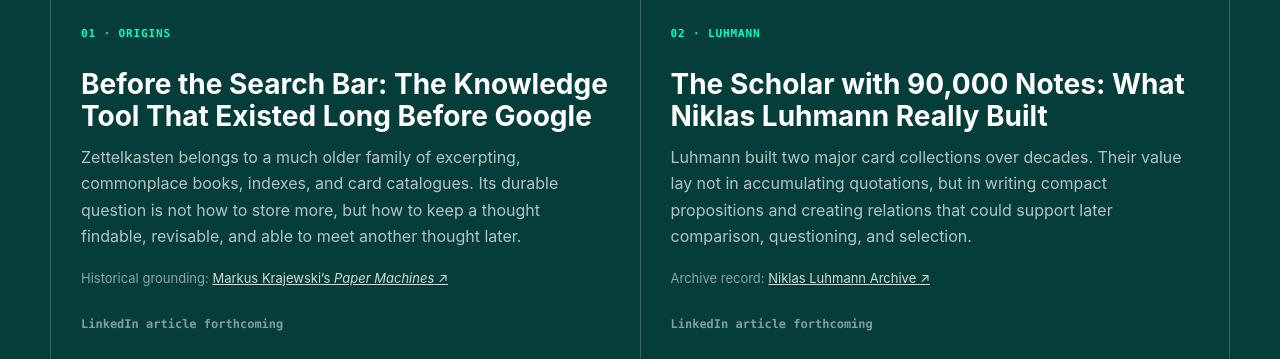
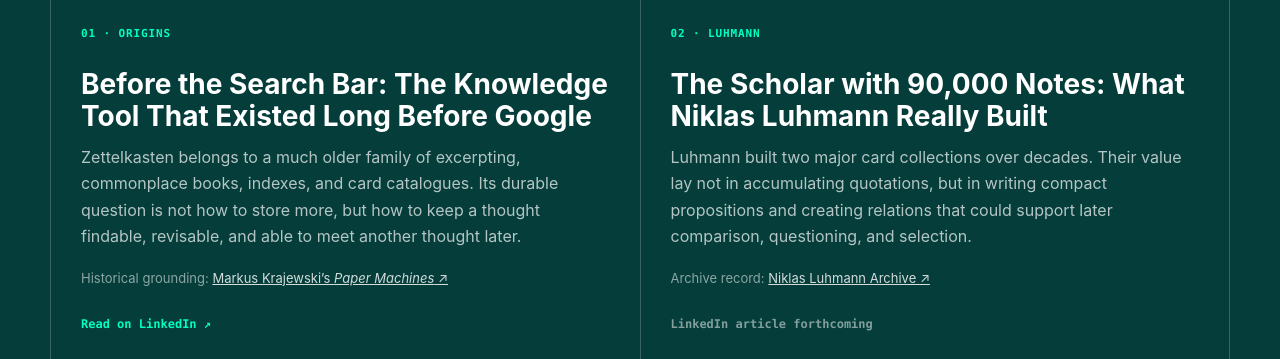
Before and after one commit to Puli-AI/RoamPrompt-Public, a website: page site/index.html in a window 1280 px wide. Shown: the part 7258-7617 px from the top of the page. Drawn offline with Linux system fonts and the light colour scheme.

Commit message:
Link first LinkedIn article (#22)

```diff
--- a/site/index.html
+++ b/site/index.html
@@ -49,7 +49,7 @@
 <section class="section articles" id="articles"><div class="shell"><p class="eyebrow pale">From the Slip Box to Responsible AI</p><h2>Four essays on how notes become a knowledge system.</h2>
 <p class="articles-intro">This research-grounded series begins with the centuries-old problem of external memory, moves through Niklas Luhmann and atomic notes, and arrives at a practical boundary for AI: accelerate the work while keeping evidence, interpretation, and human judgement visible.</p>
 <div class="article-grid">
-<article><img src="assets/social/01-before-the-search-bar-linkedin.webp" alt="LinkedIn cover showing a scholarly desk with paper slips, books, and wooden drawers" loading="lazy"><div class="article-body"><span>01 · ORIGINS</span><h3>Before the Search Bar: The Knowledge Tool That Existed Long Before Google</h3><p>Zettelkasten belongs to a much older family of excerpting, commonplace books, indexes, and card catalogues. Its durable question is not how to store more, but how to keep a thought findable, revisable, and able to meet another thought later.</p><p class="article-source">Historical grounding: <a href="https://mitpress.mit.edu/9780262015899/paper-machines/">Markus Krajewski’s <em>Paper Machines</em> ↗</a></p><span class="article-cta" data-link-slot="linkedin-post-1" aria-disabled="true">LinkedIn article forthcoming</span></div></article>
+<article><img src="assets/social/01-before-the-search-bar-linkedin.webp" alt="LinkedIn cover showing a scholarly desk with paper slips, books, and wooden drawers" loading="lazy"><div class="article-body"><span>01 · ORIGINS</span><h3>Before the Search Bar: The Knowledge Tool That Existed Long Before Google</h3><p>Zettelkasten belongs to a much older family of excerpting, commonplace books, indexes, and card catalogues. Its durable question is not how to store more, but how to keep a thought findable, revisable, and able to meet another thought later.</p><p class="article-source">Historical grounding: <a href="https://mitpress.mit.edu/9780262015899/paper-machines/">Markus Krajewski’s <em>Paper Machines</em> ↗</a></p><a class="article-cta" data-link-slot="linkedin-post-1" href="https://www.linkedin.com/pulse/before-search-bar-knowledge-tool-existed-long-google-m-k-mak-pfo6c">Read on LinkedIn ↗</a></div></article>
 <article><img src="assets/social/02-scholar-90000-notes-linkedin.webp" alt="LinkedIn cover introducing Niklas Luhmann and his card-index practice; the portrait is an editorial illustration" loading="lazy"><div class="article-body"><span>02 · LUHMANN</span><h3>The Scholar with 90,000 Notes: What Niklas Luhmann Really Built</h3><p>Luhmann built two major card collections over decades. Their value lay not in accumulating quotations, but in writing compact propositions and creating relations that could support later comparison, questioning, and selection.</p><p class="article-source">Archive record: <a href="https://niklas-luhmann-archiv.de/nachlass/zettelkasten">Niklas Luhmann Archive ↗</a></p><span class="article-cta" data-link-slot="linkedin-post-2" aria-disabled="true">LinkedIn article forthcoming</span></div></article>
 <article><img src="assets/social/03-highlights-never-ideas-linkedin.webp" alt="LinkedIn cover showing individual notes connected in a restrained conceptual network" loading="lazy"><div class="article-body"><span>03 · ATOMIC NOTES</span><h3>Why Your Highlights Never Become Ideas</h3><p>An atomic note is not merely small. It makes one source-aware proposition clear enough to test, cite, revise, and reuse. Too broad, and links become ambiguous; too fragmented, and the knowledge network loses coherence.</p><p class="article-source">Practical grounding: <a href="https://notes.andymatuschak.org/zNUaiGAXp21eorsER1Jm9yU">Andy Matuschak on atomicity ↗</a></p><span class="article-cta" data-link-slot="linkedin-post-3" aria-disabled="true">LinkedIn article forthcoming</span></div></article>
 <article><img src="assets/social/04-lines-to-3d-web-linkedin.webp" alt="LinkedIn cover using a conceptual knowledge graph to represent a multidirectional web of inquiry" loading="lazy"><div class="article-body"><span>04 · CONNECTED JUDGEMENT</span><h3>We Are Taught in Lines. Wisdom Grows in a 3D Web.</h3><p>A graph can help ideas meet, but more links do not automatically create intelligence or wisdom. RoamPrompt’s Read → Structure → Review → Connect workflow accelerates reading while leaving the consequential decisions—meaning, evidence, connection, and permanence—with the user.</p><p class="article-source">Current implementation: <a href="https://github.com/Puli-AI/RoamPrompt-Public/releases/tag/v0.4.5">RoamPrompt v0.4.5 ↗</a></p><span class="article-cta" data-link-slot="linkedin-post-4" aria-disabled="true">LinkedIn article forthcoming</span></div></article>
```
